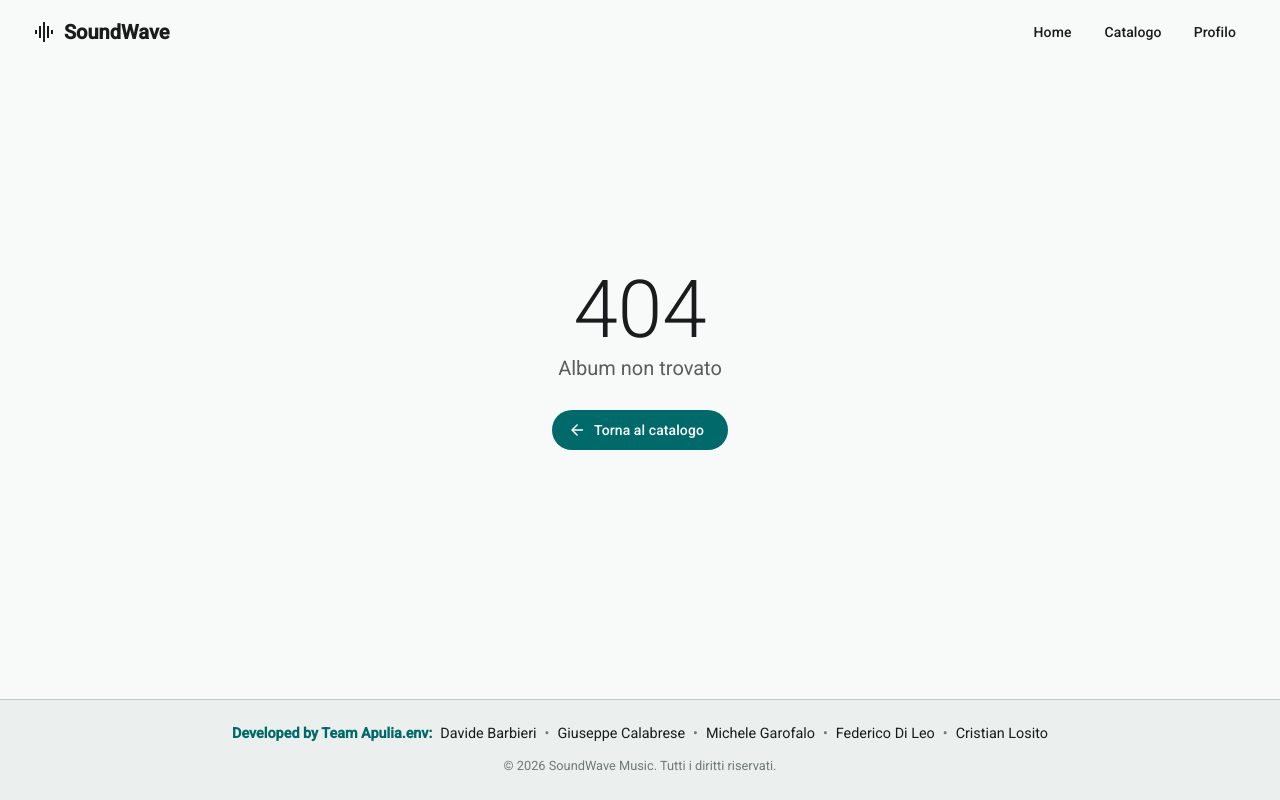
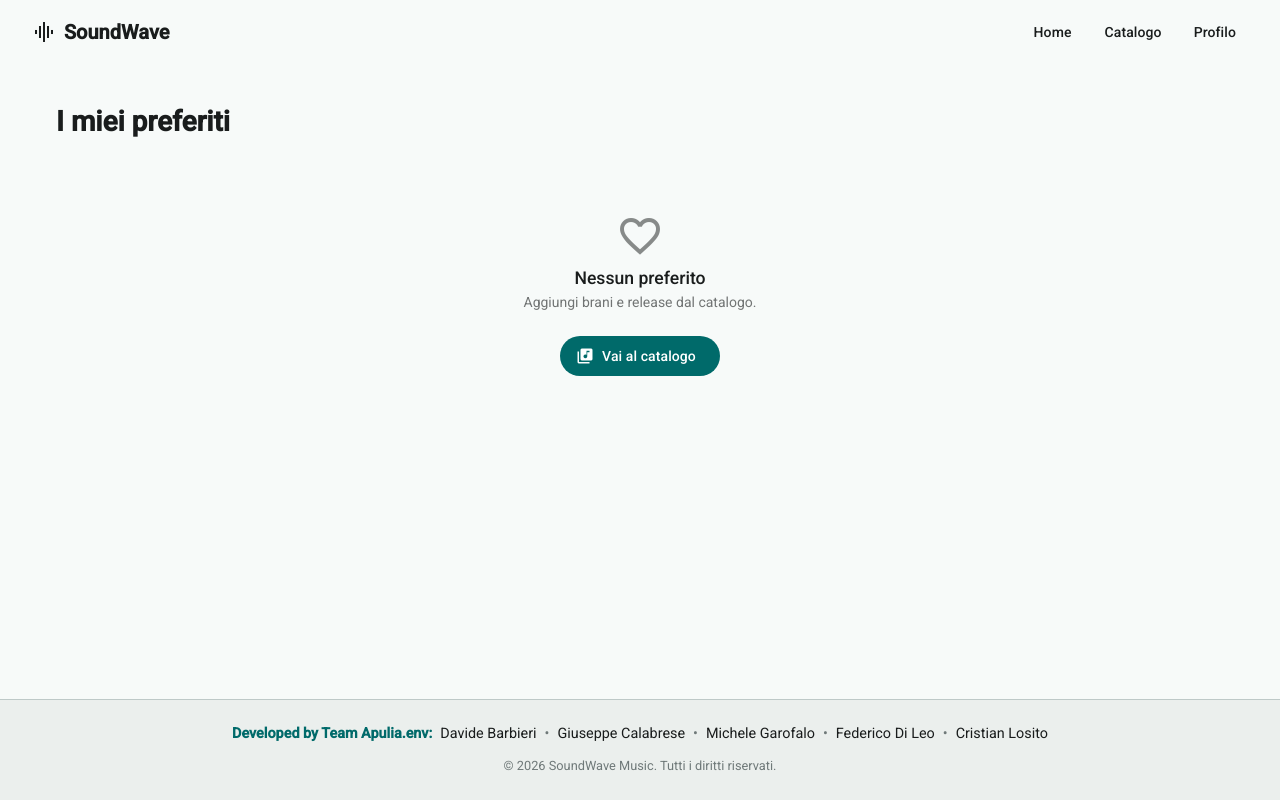
Before and after one commit to Rhaastrake/SoundWave-Music_Team-Apulia.env, an Angular app: page /favorites in a window 1280 px wide. Before the commit this address led to /not-found. Built offline with nearby package versions, Linux system fonts and the light colour scheme.

Commit message:
Renamed profile page route to favorites (#16)

```diff
--- a/src/app/app.routes.ts
+++ b/src/app/app.routes.ts
@@ -3,13 +3,13 @@ import { AlbumDetailComponent } from './components/album-detail/album-detail';
 import { CatalogPageComponent } from './components/catalog-page/catalog-page';
 import { HomePlaceholderComponent } from './components/home-placeholder/home-placeholder';
 import { NotFoundComponent } from './components/not-found/not-found';
-import { ProfilePageComponent } from './components/profile-page/profile-page';
+import { FavoritesPageComponent } from './components/favorites-page/favorites-page';
 
 export const routes: Routes = [
   { path: '', component: HomePlaceholderComponent },
   { path: 'catalog', component: CatalogPageComponent },
   { path: 'music/:id', component: AlbumDetailComponent },
-  { path: 'profile', component: ProfilePageComponent },
+  { path: 'favorites', component: FavoritesPageComponent },
   { path: 'not-found', component: NotFoundComponent },
   { path: '**', redirectTo: '/not-found' },
 ];
--- a/src/app/components/profile-page/profile-page.html
+++ b/src/app/components/favorites-page/favorites-page.html
@@ -1,14 +1,14 @@
-<div class="profile-page">
-  <header class="profile-header">
+<div class="favorites-page">
+  <div class="favorites-title">
     <h1>I miei preferiti</h1>
     @if (!loading() && !isEmpty()) {
-      <p class="profile-summary">
+      <p class="favorites-summary">
         {{ favorites.favoriteTracks().length }} brani ·
         {{ favorites.favoriteAlbums().length }} release ·
         {{ totalDuration() | duration }}
       </p>
     }
-  </header>
+  </div>
 
   @if (loading()) {
     <div class="loading-container">
--- a/src/app/components/profile-page/profile-page.scss
+++ b/src/app/components/favorites-page/favorites-page.scss
@@ -1,8 +1,8 @@
-.profile-page {
+.favorites-page {
   padding: 1.5rem;
 }
 
-.profile-header {
+.favorites-title {
   margin-bottom: 2rem;
 
   h1 {
@@ -10,7 +10,7 @@
   }
 }
 
-.profile-summary {
+.favorites-summary {
   margin: 0;
   opacity: 0.7;
   font-size: 0.9rem;
```
Also changed, not shown: src/app/components/favorites-page/favorites-page.ts (renamed from src/app/components/profile-page/profile-page.ts, +4 -4 lines).
